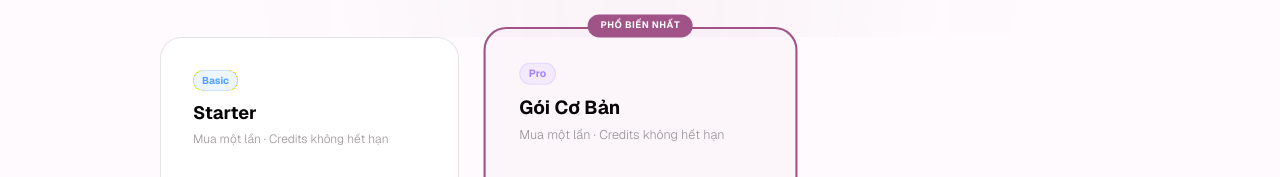
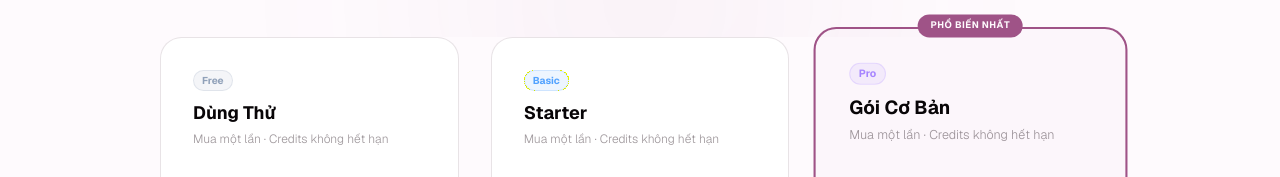
Before and after one commit to GU-AI-enterprise/GU.AI-Frontend, a Next.js app: page /pricing in a window 1280 px wide. Shown: the part 334-511 px from the top of the page. Built offline with nearby package versions, Linux system fonts and the light colour scheme; no server answers; a web font is replaced by a local one.

Commit message:
fix(pricing): restore Free plan card in pricing page to maintain 3-item layout

```diff
--- a/app/pricing/page.tsx
+++ b/app/pricing/page.tsx
@@ -90,7 +90,7 @@ export default function PricingPage() {
 
   // Gói Free (price 0, grants_plan_type "free") chỉ dùng để hiển thị baseline trong bảng so sánh —
   // không cho mua qua PayOS vì không có gì để thanh toán.
-  const sorted = [...packages].filter(p => p.grants_plan_type !== 'free').sort((a, b) => a.sort_order - b.sort_order);
+  const sorted = [...packages].sort((a, b) => a.sort_order - b.sort_order);
   const popularIdx = sorted.length >= 2 ? 1 : -1;
   const planType: PlanType = (topupInfo?.plan_type as PlanType) ?? 'free';
   const planMeta = PLAN_META[planType];
@@ -99,6 +99,7 @@ export default function PricingPage() {
 
   // Static packages for guests (mirrors DB data)
   const staticPackages = [
+    { id: 's0', name: "Dùng Thử",           price: 0,       credits: 10,  planLabel: "Free",   planColor: "text-slate-400",  planBg: "bg-slate-400/10 border-slate-400/20", topupDiscount: 0,  popular: false },
     { id: 's1', name: "Starter",            price: 199000,  credits: 100, planLabel: "Basic",  planColor: "text-blue-400",   planBg: "bg-blue-400/10 border-blue-400/20",   topupDiscount: 5,  popular: false },
     { id: 's2', name: "Gói Cơ Bản",         price: 349000,  credits: 200, planLabel: "Pro",    planColor: "text-violet-400", planBg: "bg-violet-400/10 border-violet-400/20", topupDiscount: 10, popular: true  },
   ];
```
